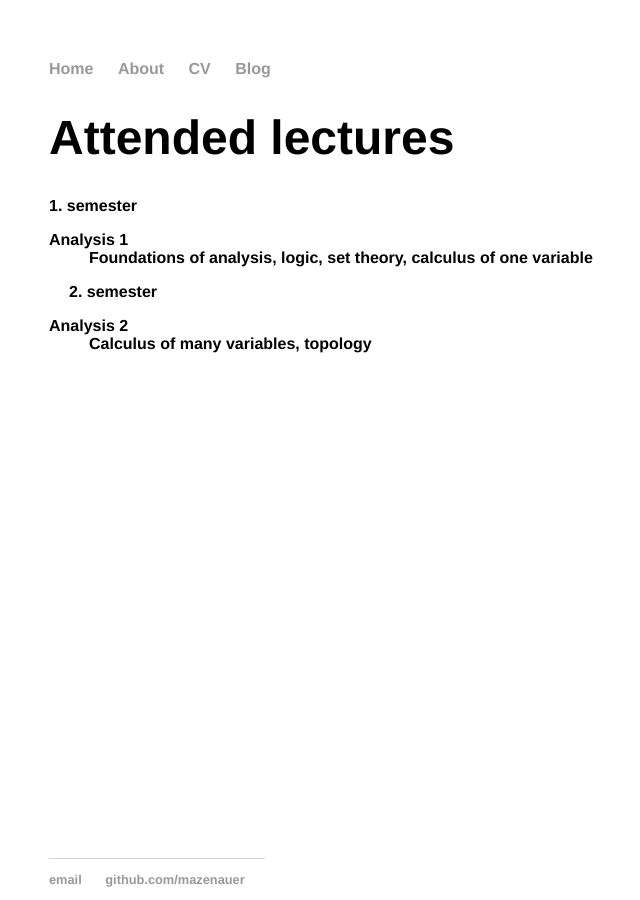
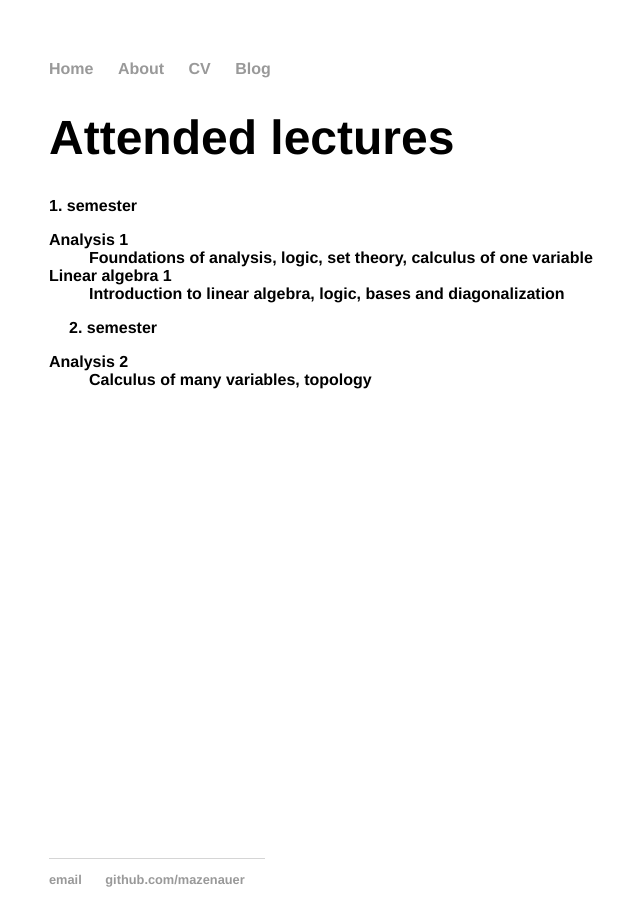
Before and after one commit to mazenauer/mazenauer.github.io, a Jekyll site: the page built from about/attendedLectures.html, in a window 1280 px wide. Shown: the whole page, without its empty margins (143-783 px from the left). Built offline with Jekyll 4.4.1, drawn with Linux system fonts in a browser that asks for light colours.

Commit message:
Update attendedLectures.html

```diff
--- a/about/attendedLectures.html
+++ b/about/attendedLectures.html
@@ -10,6 +10,8 @@ title: Attended lectures
           <dl>
             <dt>Analysis 1</dt>
             <dd>Foundations of analysis, logic, set theory, calculus of one variable</dd>
+	    <dt>Linear algebra 1</dt>
+            <dd>Introduction to linear algebra, logic, bases and diagonalization</dd>
           </dl>
         </li>
         <li> 2. semester
```
